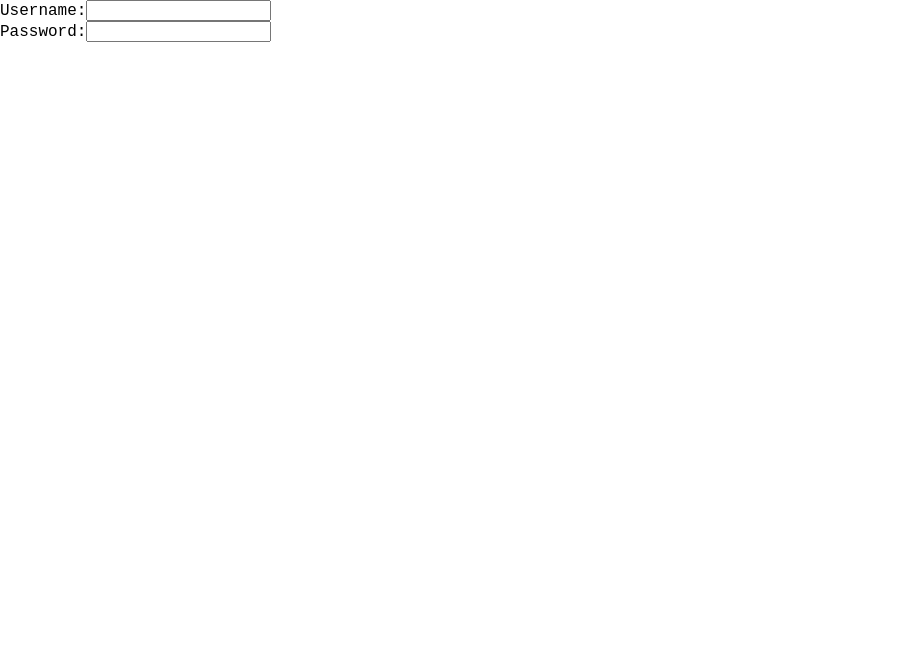
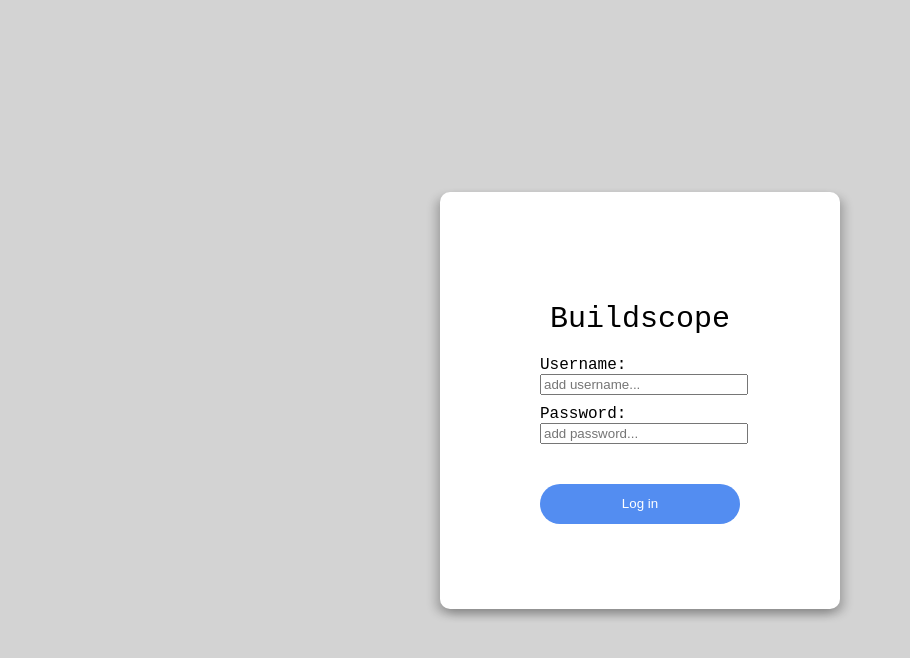
Before and after one commit to eduakselhyv/BuildScope, a React (Create React App) app in the folder Client/: page /login in a window 1280 px wide. Shown: the top 658 px of the page, without its empty margins (0-910 px from the left). Built offline with nearby package versions, Linux system fonts and the light colour scheme; no server answers; a web font is replaced by a local one.

Commit message:
added styling to login, placeholder login and logout implemented

```diff
--- a/Client/src/App.tsx
+++ b/Client/src/App.tsx
@@ -2,6 +2,7 @@ import './assets/styles/index.css';
 import { NavBar } from './components';
 
 function App() {
+    // Function for switching active view
     function handleViewChange(newView: string){
         switch (newView) {
             case 'tasks':
@@ -15,7 +16,10 @@ function App() {
 
     return (
         <main>
-            <NavBar username='idk' changeView={handleViewChange}/>
+            <NavBar changeView={handleViewChange}/>
+            <div className='window-content'>
+                asdadasdasd
+            </div>
         </main>
     );
 }
--- a/Client/src/assets/styles/input.css
+++ b/Client/src/assets/styles/input.css
@@ -0,0 +1,7 @@
+label {
+    display: block;
+}
+
+input {
+    width: 100%;
+}
--- a/Client/src/assets/styles/login.css
+++ b/Client/src/assets/styles/login.css
@@ -0,0 +1,42 @@
+.login-holder {
+    display: flex;
+    justify-content: center;
+    align-items: center;
+    height: 100vh;
+    background-color: lightgray;
+}
+
+.login-card {
+    background-color: white;
+    width: 200px;
+    padding: 100px;
+    padding-top: 110px;
+    padding-bottom: 85px;
+    border-radius: 10px;
+    box-shadow:
+        -5px 5px 10px rgba(0, 0, 0, 0.2),
+        5px 5px 10px rgba(0, 0, 0, 0.2);
+}
+
+button {
+    display: block;
+    margin: 0 auto;
+    margin-top: 30px;
+    width: 200px;
+    height: 40px;
+    cursor: pointer;
+    background-color: #538df1;
+    color: white;
+    border: transparent;
+    border-radius: 30px;
+}
+
+Input {
+    margin-bottom: 10px;
+}
+
+.title {
+    text-align: center;
+    font-size: 30px;
+    padding-bottom: 20px;
+}
--- a/Client/src/assets/styles/navbar.css
+++ b/Client/src/assets/styles/navbar.css
@@ -39,4 +39,12 @@ nav div:hover {
 .user {
   margin: 70px auto;
   font-size: 20px;
+  text-align: center;
 }
+
+.logout {
+  font-size: 15px;
+  text-decoration: underline;
+  cursor: pointer;
+  color: lightgray;
+}
--- a/Client/src/components/Input.tsx
+++ b/Client/src/components/Input.tsx
@@ -1,13 +1,16 @@
-import React, { useState, useEffect } from 'react';
+import '../assets/styles/input.css';
 
+// Set up inputs for component
 interface InputProps {
   label: string;
   inputType?: string;
+  placeholder?: string;
   onChange: (value: string) => void;
 }
 
-export function Input({label, inputType = 'text', onChange}: InputProps){
+export function Input({label, inputType = 'text', placeholder = '', onChange}: InputProps){
 
+  // Send signal to parent when component's value is changed
   function handleChange(event: React.ChangeEvent<HTMLInputElement>) {
     onChange(event.target.value);
   }
@@ -18,6 +21,7 @@ export function Input({label, inputType = 'text', onChange}: InputProps){
       <input
         type={inputType}
         onChange={handleChange}
+        placeholder={placeholder}
       />
     </div>
   );
--- a/Client/src/components/NavBar.tsx
+++ b/Client/src/components/NavBar.tsx
@@ -1,13 +1,23 @@
+import { useNavigate } from 'react-router-dom';
 import '../assets/styles/navbar.css';
 
+// Set up values for component
 interface InputProps {
-    username: string;
     changeView: (value: string) => void;
 }
 
-export function NavBar({ changeView, username }: InputProps) {
+export function NavBar({ changeView }: InputProps) {
+  const navigate = useNavigate();
+
+  // Send signal to parent when an option is pressed
   function handleClick(value: string) {
     changeView(value);
+  }
+
+  // Logout function (change when server is implemented)
+  function logout() {
+    localStorage.removeItem('user');
+    navigate('/login');
   }
 
   return (
@@ -20,7 +30,8 @@ export function NavBar({ changeView, username }: InputProps) {
       </nav>
       <div className='usercontent'>
         <div className='user'>
-          {username}
+          {localStorage.getItem('user')}
+          <div className='logout' onClick={logout}>log out</div>
         </div>
       </div>
     </div>
--- a/Client/src/components/index.ts
+++ b/Client/src/components/index.ts
@@ -1,2 +1,3 @@
+// Exports for components
 export { Input } from './Input';
 export { NavBar } from './NavBar';
--- a/Client/src/index.tsx
+++ b/Client/src/index.tsx
@@ -11,18 +11,33 @@ const root = ReactDOM.createRoot(
 );
 
 function Index() {
-  const [isAuthenticated, setIsAuthenticated] = useState<boolean>(true);
+  const [isAuthenticated, setIsAuthenticated] = useState<boolean | null>(null);
 
+  // Check if user has JWT credentials stored in cookies, if not, redirect to login
   useEffect(() => {
     const checkAuth = async () => {
       const response = await fetch('../../backend/index.php', { credentials: 'include', method: 'GET' });
       if (response.ok) {
         setIsAuthenticated(true);
+      } else {
+        setIsAuthenticated(false);
       }
     };
 
+    // Remove this if else statement once server is set up to check for user authentication
+    if (localStorage.getItem('user')) {
+      setIsAuthenticated(true);
+    } else {
+      setIsAuthenticated(false);
+    }
+
     checkAuth();
   }, []);
+
+  // Wait until user authentication check is done
+  if (isAuthenticated === null) {
+    return <div>Loading...</div>;
+  }
 
   return (
     <Router>
--- a/Client/src/pages/LoginPage.tsx
+++ b/Client/src/pages/LoginPage.tsx
@@ -1,10 +1,12 @@
 import { useState } from 'react';
 import '../assets/styles/login.css';
 import {Input} from '../components';
+import { useNavigate } from 'react-router-dom';
 
 function LoginPage() {
   const [username, setUsername] = useState('');
   const [password, setPassword] = useState('');
+  const navigate = useNavigate();
 
   const handleUsernameChange = (newValue: string) => {
     setUsername(newValue);
@@ -14,18 +16,31 @@ function LoginPage() {
     setPassword(newValue);
   };
 
+  // Change this logic once server is implemented
+  function logIn() {
+    localStorage.setItem('user', username);
+    navigate('/');
+  }
+
   return (
-    <div>
+    <div className='login-holder'>
+      <div className='login-card'>
+        <div className='title'>Buildscope</div>
         <Input
           label='Username:'
           onChange={handleUsernameChange}
+          placeholder='add username...'
         />
-      {username}
+
         <Input
           label='Password:'
           inputType='password'
           onChange={handlePasswordChange}
+          placeholder='add password...'
         />
+
+        <button onClick={logIn}>Log in</button>
+      </div>
     </div>
   );
 }
```
Also changed, not shown: 2 other files (tests, documents, lock files or other folders). Lines whose indentation alone changed are shown as unchanged.
